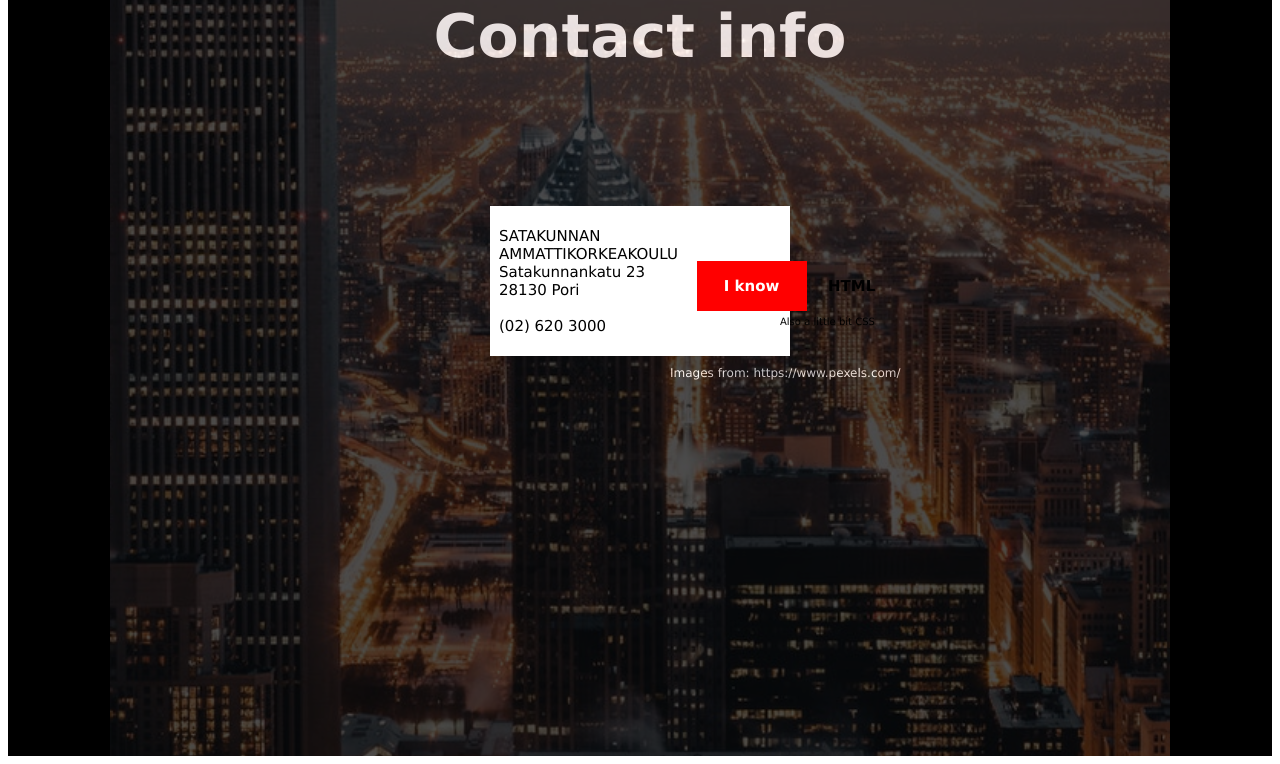
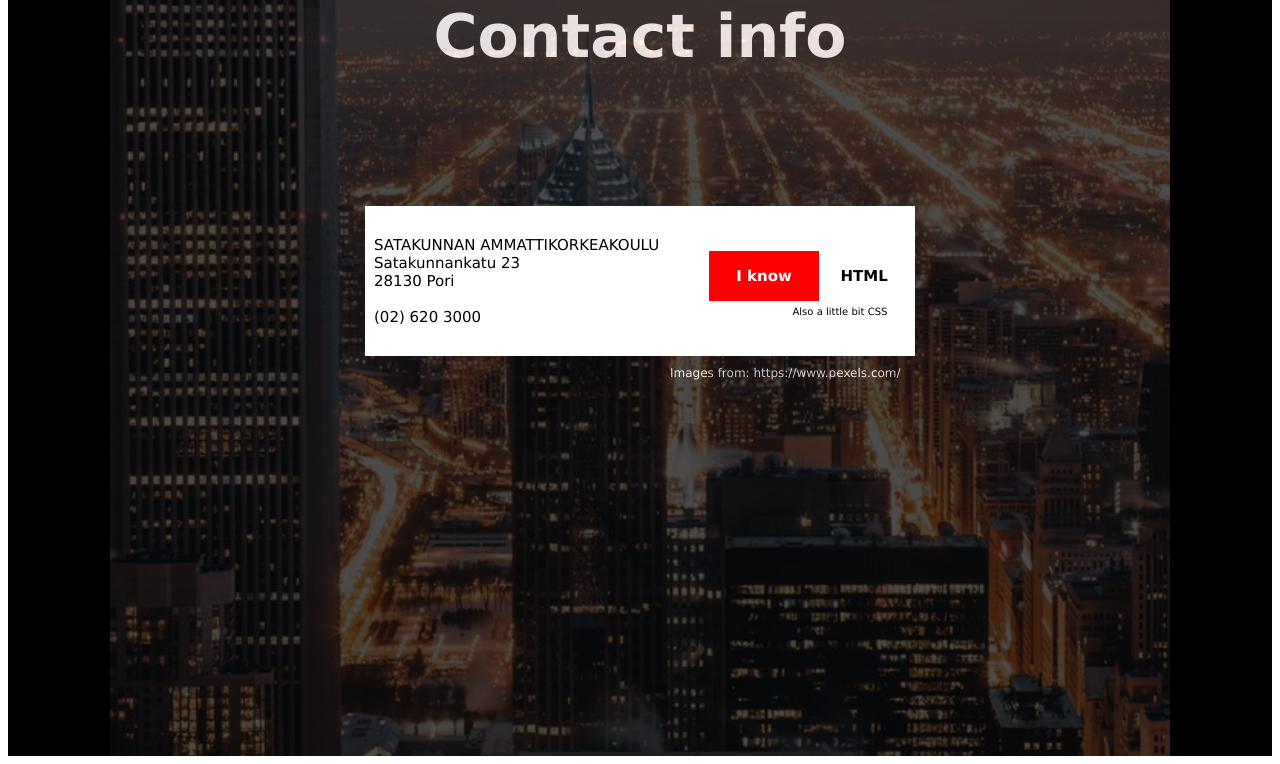
Before and after one commit to SanteriVuori/samk-web-sivut, a plain HTML site: page index.html in a window 1280 px wide. Shown: the part 4651-5415 px from the top of the page. Drawn offline with Linux system fonts and the light colour scheme.

Commit message:
contact info fix

```diff
--- a/css/style.css
+++ b/css/style.css
@@ -773,7 +773,7 @@ input#pick1 {
 
 .info_container {
     background-color: white;
-    width: 300px;
+    width: 550px;
     height: 150px;
     margin: auto;
     position: relative;
@@ -813,7 +813,7 @@ input#pick1 {
 
 .infologo {
     margin: auto;
-    margin-top: 10px;
+    margin-top: 0px;
 }
 
 @media screen and (max-width: 320px) {
```
